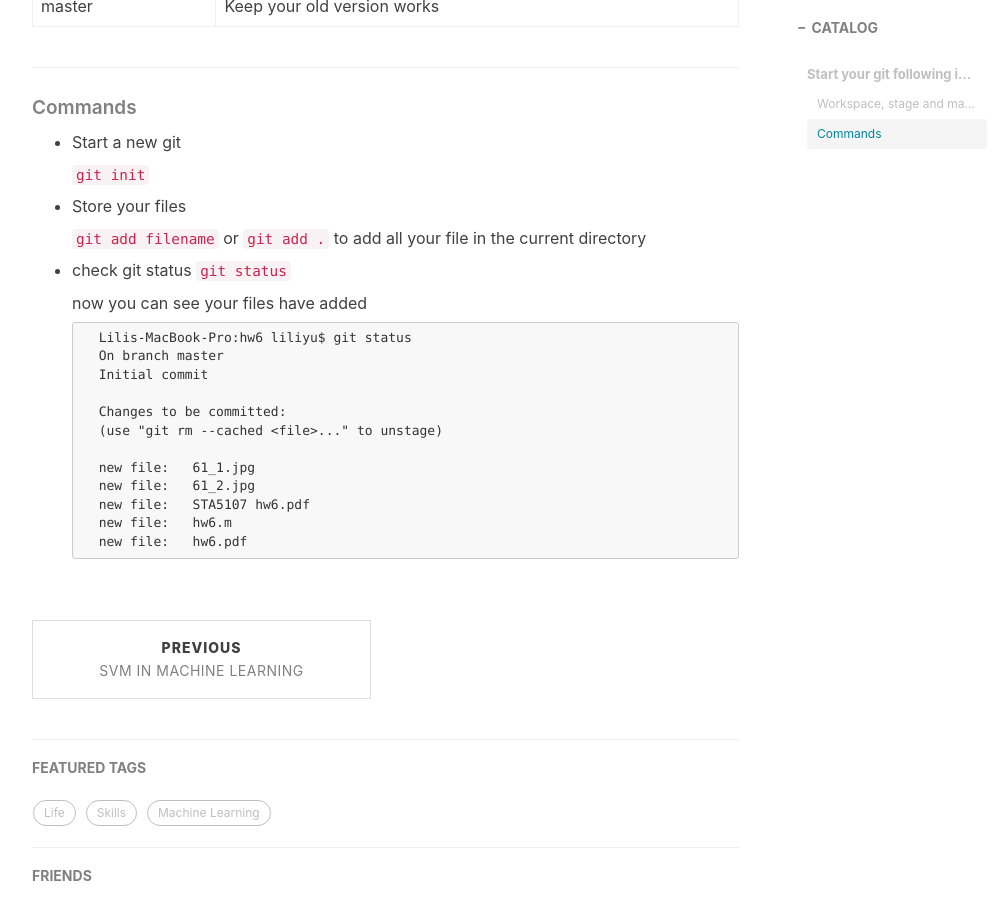
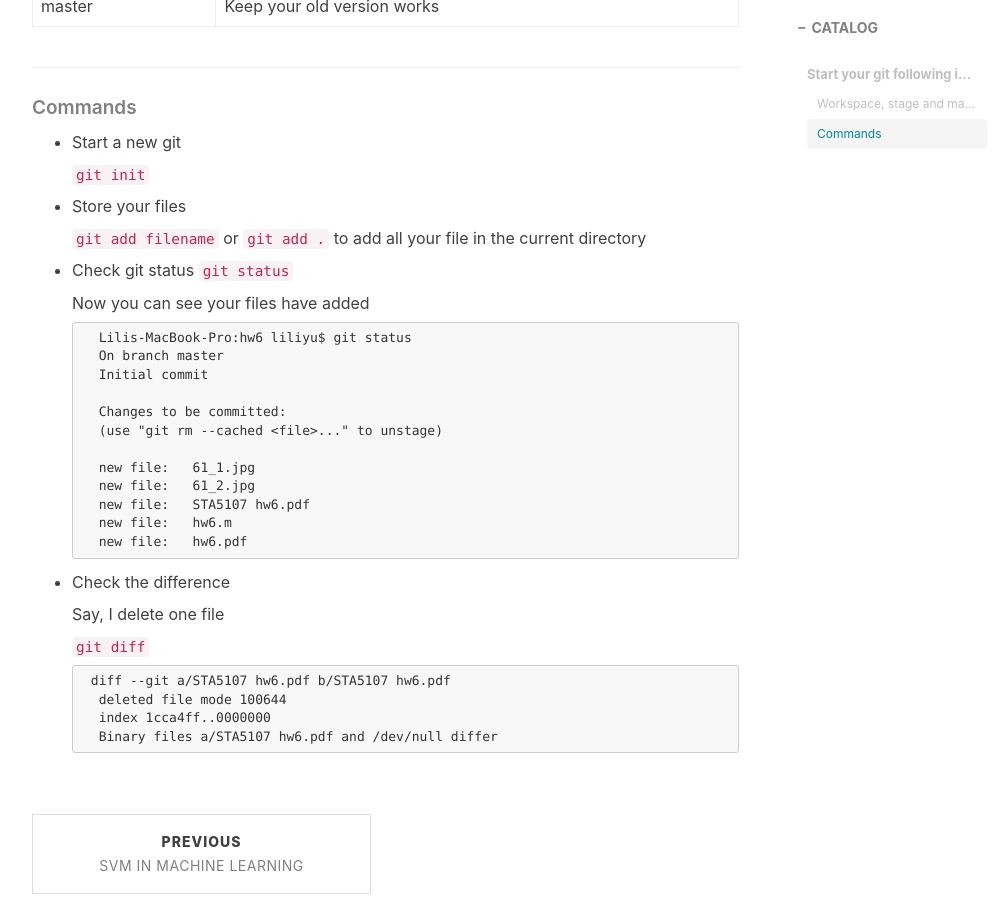
Before and after one commit to ly16/ly16.github.io, a Jekyll site: the page built from _posts/2018-02-24-git-tutorial.md, in a window 1280 px wide and 900 px high, scrolled down 1190 px. Shown: the whole window, without its empty margins (233-1234 px from the left). Built offline with Jekyll 4.4.1, drawn with Linux system fonts in a browser that asks for light colours; nearby versions of some CDN libraries; comment, search, counter and statistics services are not loaded.

Commit message:
Update 2018-02-24-git-tutorial.md

````diff
--- a/_posts/2018-02-24-git-tutorial.md
+++ b/_posts/2018-02-24-git-tutorial.md
@@ -36,10 +36,10 @@ ______________________________________________
 
     `git add filename` or `git add .` to add all your file in the current directory
 
-- check git status
+- Check git status
     `git status`
 
-    now you can see your files have added
+    Now you can see your files have added
 
     ```
     Lilis-MacBook-Pro:hw6 liliyu$ git status
@@ -55,3 +55,16 @@ ______________________________________________
 	new file:   hw6.m
 	new file:   hw6.pdf
     ```
+
+- Check the difference
+
+   Say, I delete one file
+
+   `git diff`
+
+   ```
+   diff --git a/STA5107 hw6.pdf b/STA5107 hw6.pdf
+	deleted file mode 100644
+	index 1cca4ff..0000000
+	Binary files a/STA5107 hw6.pdf and /dev/null differ
+   ```
````
